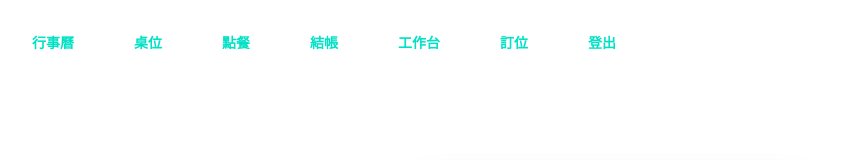
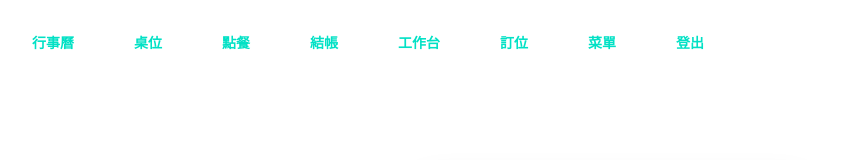
Before and after one commit to PersonHow/POS-Register-FrontEnd, a Vue app: page / in a window 1280 px wide. Shown: the top 160 px of the page, without its empty margins (28-879 px from the left). Built offline with nearby package versions, Linux system fonts and the light colour scheme; a web font is replaced by a local one.

Commit message:
add routerlink

```diff
--- a/src/components/ChiaoLin/TestHeader.vue
+++ b/src/components/ChiaoLin/TestHeader.vue
@@ -12,6 +12,7 @@ import { RouterLink, RouterView } from 'vue-router'
           <li><a><RouterLink to="/BillPage">結帳</RouterLink></a></li>
           <li><a><RouterLink to="/workingarea">工作台</RouterLink></a></li>
           <li><a><RouterLink to="/reserve">訂位</RouterLink></a></li>
+          <li><a><RouterLink to="/MenuManage">菜單</RouterLink></a></li>
           <li><a><RouterLink to="/logout">登出</RouterLink></a></li>
         </ul>
       </nav>
--- a/src/views/HomeView.vue
+++ b/src/views/HomeView.vue
@@ -39,7 +39,7 @@ const enrollbtnClick = async(e)=>{
     </div>
 
 </template>
-<style>
+<style scoped lang="scss">
     body {
         font-family: 'Ubuntu', sans-serif;
     }
```
